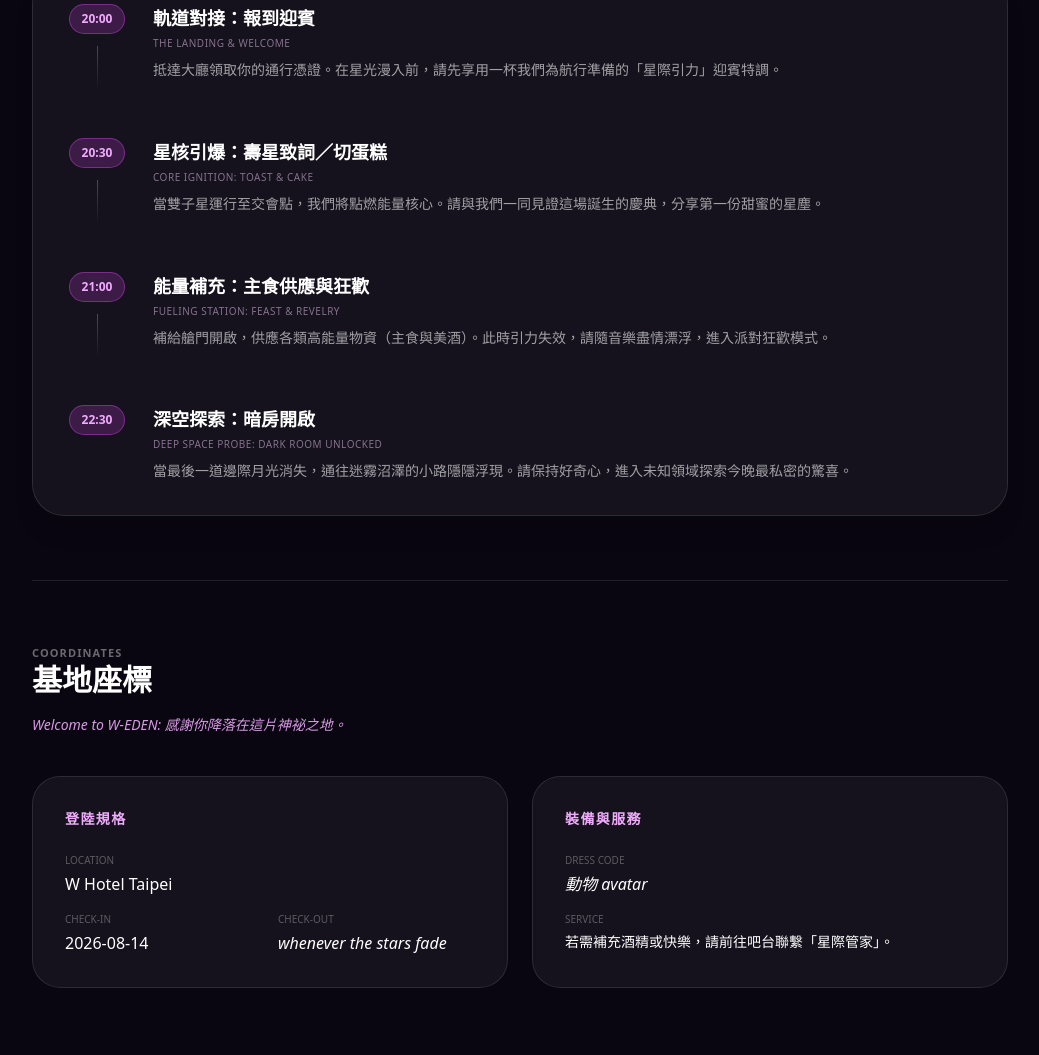
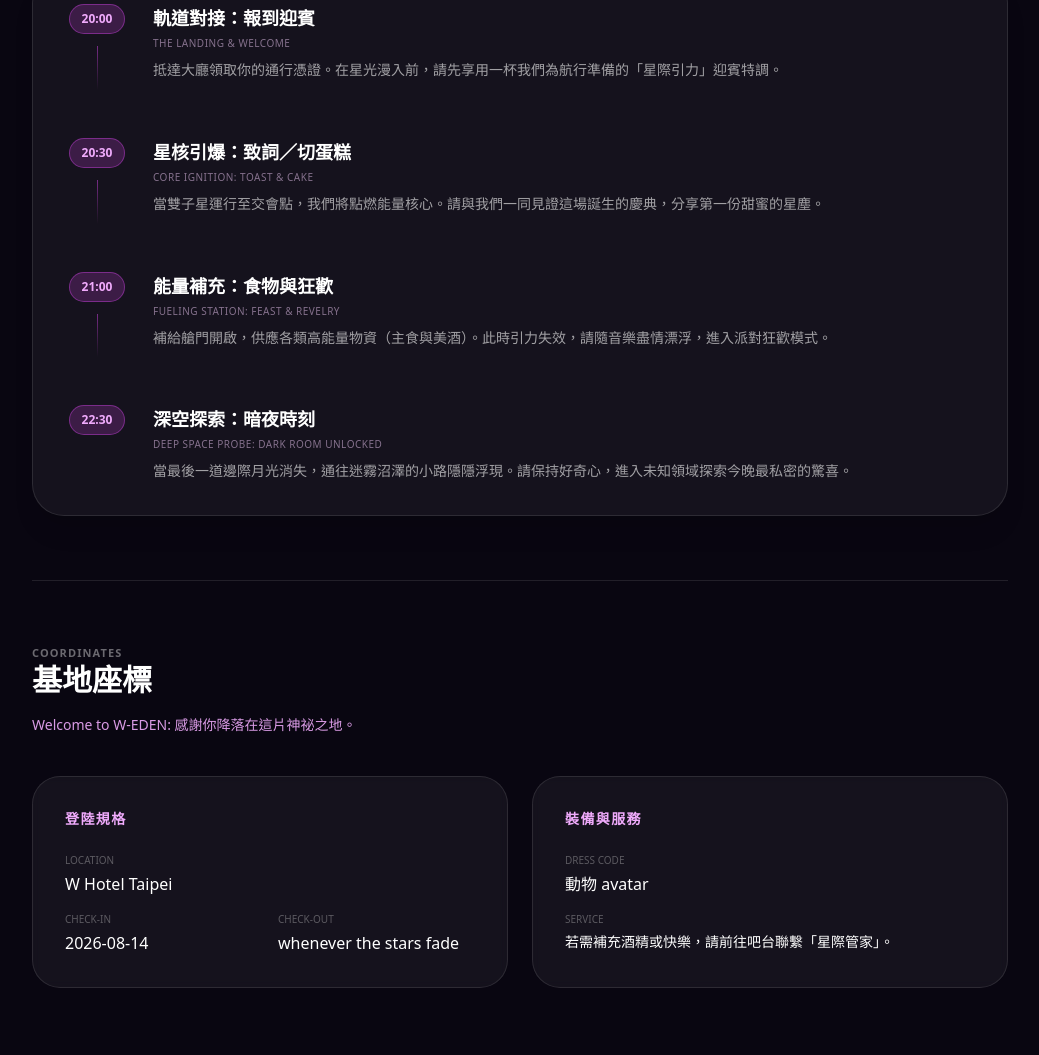
Before and after one commit to pickachutw-eng/W-eden, a plain HTML site: page index.html in a window 1280 px wide. Shown: the part 4852-5907 px from the top of the page, without its empty margins (120-1159 px from the left). Drawn offline with nearby package versions, Linux system fonts and the light colour scheme.

Commit message:
Update index.html

```diff
--- a/index.html
+++ b/index.html
@@ -298,7 +298,7 @@
                         <div class="w-px h-full bg-gradient-to-b from-fuchsia-500/50 to-transparent mt-3"></div>
                     </div>
                     <div class="text-[15px] text-white/90 pb-2">
-                        <strong class="text-white text-lg block mb-1">星核引爆：壽星致詞／切蛋糕</strong>
+                        <strong class="text-white text-lg block mb-1">星核引爆：致詞／切蛋糕</strong>
                         <span class="text-fuchsia-200/50 text-[10px] uppercase tracking-wider block mb-2">Core Ignition: Toast & Cake</span>
                         <p class="text-white/60 text-sm leading-relaxed">
                             當雙子星運行至交會點，我們將點燃能量核心。請與我們一同見證這場誕生的慶典，分享第一份甜蜜的星塵。
@@ -311,7 +311,7 @@
                         <div class="w-px h-full bg-gradient-to-b from-fuchsia-500/50 to-transparent mt-3"></div>
                     </div>
                     <div class="text-[15px] text-white/90 pb-2">
-                        <strong class="text-white text-lg block mb-1">能量補充：主食供應與狂歡</strong>
+                        <strong class="text-white text-lg block mb-1">能量補充：食物與狂歡</strong>
                         <span class="text-fuchsia-200/50 text-[10px] uppercase tracking-wider block mb-2">Fueling Station: Feast & Revelry</span>
                         <p class="text-white/60 text-sm leading-relaxed">
                             補給艙門開啟，供應各類高能量物資（主食與美酒）。此時引力失效，請隨音樂盡情漂浮，進入派對狂歡模式。
@@ -323,7 +323,7 @@
                         <span class="rounded-full bg-fuchsia-500/20 border border-fuchsia-500/40 px-3 py-1.5">22:30</span>
                     </div>
                     <div class="text-[15px] text-white/90">
-                        <strong class="text-white text-lg block mb-1">深空探索：暗房開啟</strong>
+                        <strong class="text-white text-lg block mb-1">深空探索：暗夜時刻</strong>
                         <span class="text-fuchsia-200/50 text-[10px] uppercase tracking-wider block mb-2">Deep Space Probe: Dark Room Unlocked</span>
                         <p class="text-white/60 text-sm leading-relaxed">
                             當最後一道邊際月光消失，通往迷霧沼澤的小路隱隱浮現。請保持好奇心，進入未知領域探索今晚最私密的驚喜。
@@ -337,7 +337,7 @@
             <div class="mb-10">
                 <div class="text-[11px] text-white/40 uppercase font-bold tracking-widest">Coordinates</div>
                 <h2 class="text-3xl font-bold text-white">基地座標</h2>
-                <p class="mt-4 text-sm text-fuchsia-300/90 leading-relaxed italic">
+                <p class="mt-4 text-sm text-fuchsia-300/90 leading-relaxed">
                     Welcome to W-EDEN: 感謝你降落在這片神祕之地。
                 </p>
             </div>
@@ -356,7 +356,7 @@
                             </div>
                             <div>
                                 <span class="text-white/30 text-[10px] uppercase block mb-1">Check-out</span>
-                                <p class="text-white font-medium italic text-fuchsia-200/70">whenever the stars fade</p>
+                                <p class="text-white font-medium">whenever the stars fade</p>
                             </div>
                         </div>
                     </div>
@@ -366,7 +366,7 @@
                     <div class="space-y-4">
                         <div>
                             <span class="text-white/30 text-[10px] uppercase block mb-1">Dress code</span>
-                            <p class="text-white font-medium italic">動物 avatar</p>
+                            <p class="text-white font-medium">動物 avatar</p>
                         </div>
                         <div>
                             <span class="text-white/30 text-[10px] uppercase block mb-1">Service</span>
```
